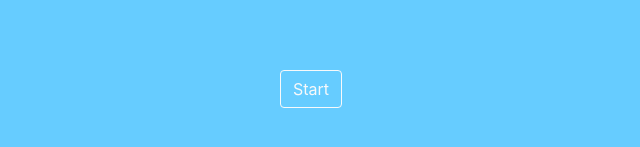
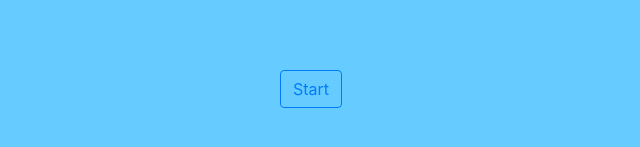
Before and after one commit to liannabow/fishbowl, a React (Create React App) app in the folder fishbowl/: page / in a window 1280 px wide. Shown: the part 631-778 px from the top of the page, without its empty margins (329-969 px from the left). Built offline with nearby package versions, Linux system fonts and the light colour scheme.

Commit message:
changed start button color

```diff
--- a/fishbowl/src/App.js
+++ b/fishbowl/src/App.js
@@ -9,7 +9,7 @@ function App() {
       <header className="App-header">
         <img src={logo} className="App-logo" alt="logo" />
 
-        <Button variant="outline-light">Start</Button>
+        <Button variant="outline-primary">Start</Button>
       </header>
     </div>
   );
```
